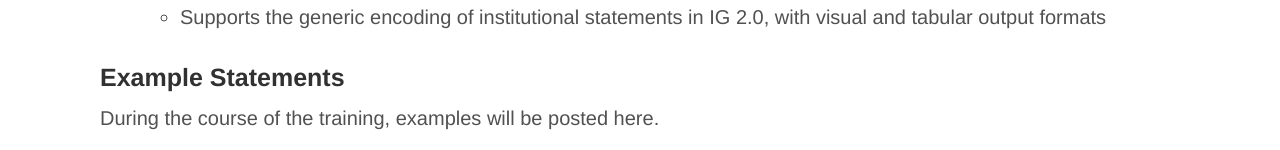
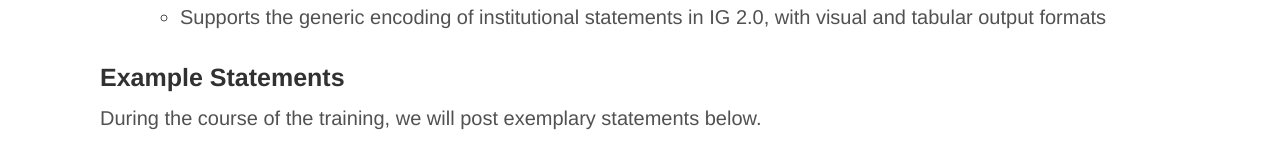
Before and after one commit to InstitutionalGrammar/IG-Book, a Jekyll site: the page built from events-training-2024.md, in a window 1280 px wide. Shown: the part 879-1029 px from the top of the page. Built offline with Jekyll 4.4.1, drawn with Linux system fonts in a browser that asks for light colours.

Commit message:
Modify language.

```diff
--- a/events-training-2024.md
+++ b/events-training-2024.md
@@ -31,7 +31,7 @@ Specific resources relevant for the training (alongside the <a href="{{ site.pat
 
 ### Example Statements
 
-During the course of the training, examples will be posted here.
+During the course of the training, we will post exemplary statements below.
 
 <!-- Please find statements used for the exercises below (further may be posted during the course of the training).
 
```
